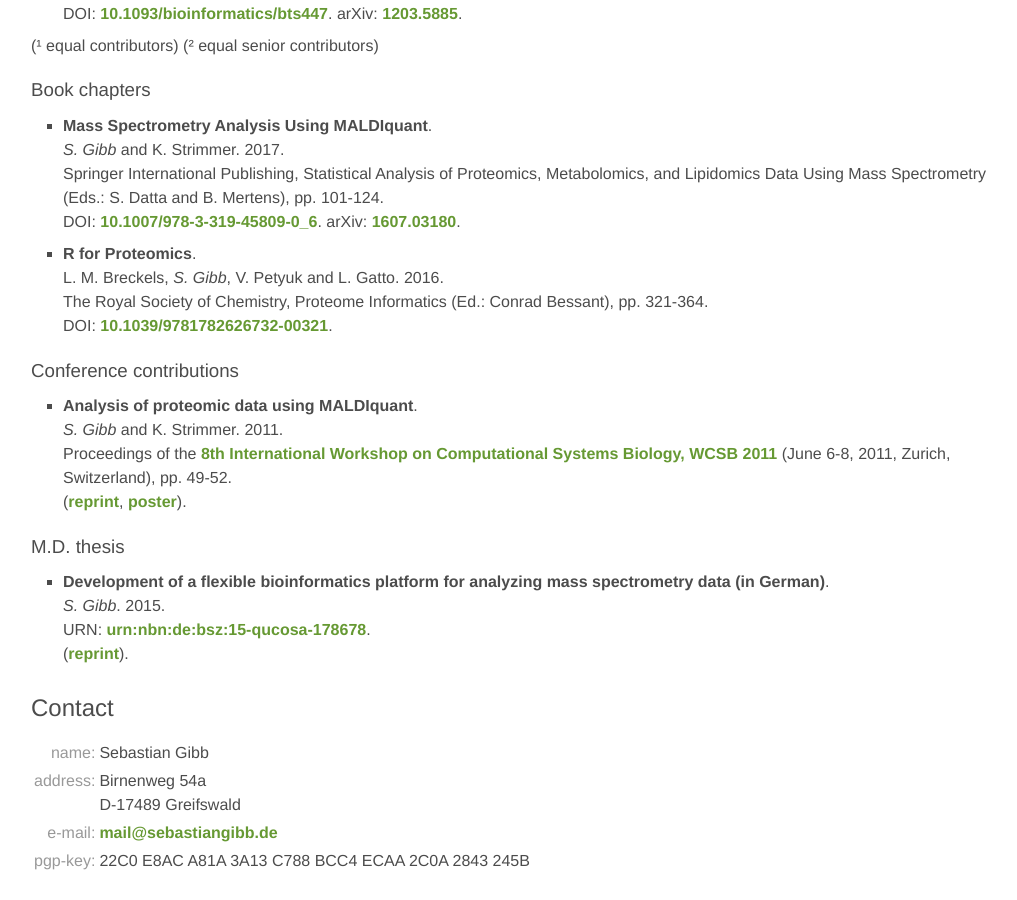
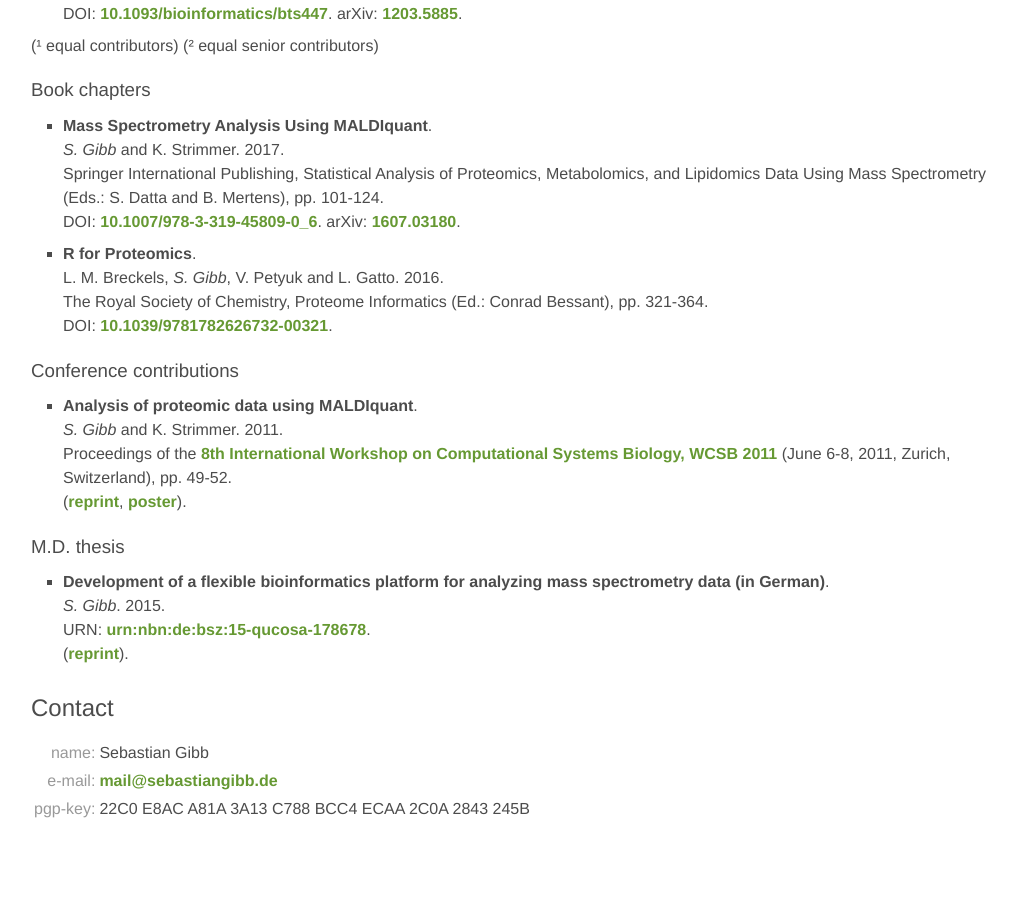
Before and after one commit to sgibb/sgibb.github.io, a Jekyll site: the page built from index.md, in a window 1280 px wide and 900 px high, scrolled down 2815 px. Shown: the whole window, without its empty margins (113-1130 px from the left). Built offline with Jekyll 4.4.1, drawn with Linux system fonts in a browser that asks for light colours; after the commit the page ends 3663 px from its top, so only the background shows below that.

Commit message:
refactor: drop address

```diff
--- a/index.md
+++ b/index.md
@@ -51,10 +51,6 @@ You could write me an <a href="mailto:{{ site.email }}">e-mail</a> or find me on
         <td class="col2">Sebastian Gibb</td>
     </tr>
     <tr>
-        <td class="col1">address:</td>
-        <td class="col2">Birnenweg 54a<br>D-17489 Greifswald</td>
-    </tr>
-    <tr>
         <td class="col1">e-mail:</td>
         <td class="col2"><a href="mailto:{{ site.email}}">{{ site.email }}</a></td>
     </tr>
```
